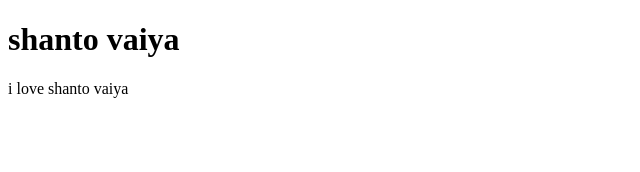
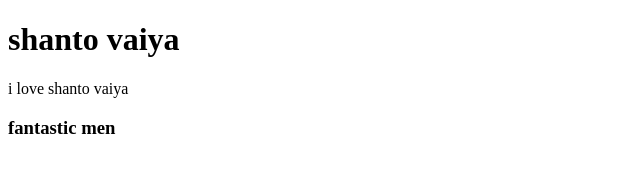
Before and after one commit to shanto4444/second-website, a plain HTML site: page index.html in a window 1280 px wide. Shown: the whole page, without its empty margins (0-640 px from the left). Drawn offline with Linux system fonts and the light colour scheme.

Commit message:
h3-added

```diff
--- a/index.html
+++ b/index.html
@@ -8,6 +8,8 @@
 <body>
     <h1>shanto vaiya</h1>
     <p>i love shanto vaiya</p>
+    <h3>fantastic men</h3>
+
 
 </body>
 </html>
```
